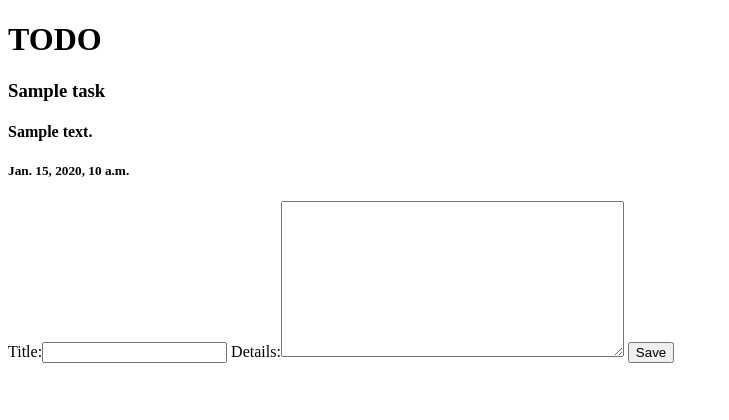
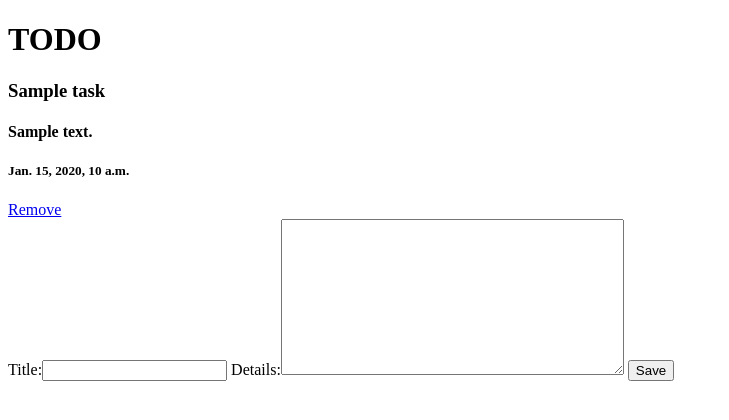
Before and after one commit to bisrat-walle/Marketable-Software-Development-Week-2, a Django app: page / in a window 1280 px wide. Shown: the top 420 px of the page, without its empty margins (0-729 px from the left). Run offline with Django 3.2, Linux system fonts and the light colour scheme; tables that the repository leaves empty hold one stand-in row (values such as "Sample post").

Commit message:
Added removing tasks

```diff
--- a/organizer/urls.py
+++ b/organizer/urls.py
@@ -4,5 +4,6 @@ from todo import views as todo_views
 
 urlpatterns = [
     path('', todo_views.index, name='tasks'),
+    path('remove/<int:task_id>', todo_views.remove_task, name='remove'),
     path('admin/', admin.site.urls),
 ]
--- a/todo/templates/todo/index.html
+++ b/todo/templates/todo/index.html
@@ -12,6 +12,8 @@
             <h3>{{ task.title }}</h3>
             <h4>{{ task.details }}</h4>
             <h5>{{ task.date_created }}</h5>
+            <a href="/remove/{{task.id}}">Remove</a>
+
         <div>
         {% endfor %}
         <form action="{% url 'tasks' %}" method="post">
--- a/todo/views.py
+++ b/todo/views.py
@@ -17,3 +17,10 @@ def index(request):
         "tasks": tasks_list,
     }
     return render(request, 'todo/index.html', context)
+
+
+def remove_task(request, task_id):
+    task = Task.objects.filter(id=task_id)
+    if task.exists():
+        task.delete()
+    return redirect('tasks')
```
